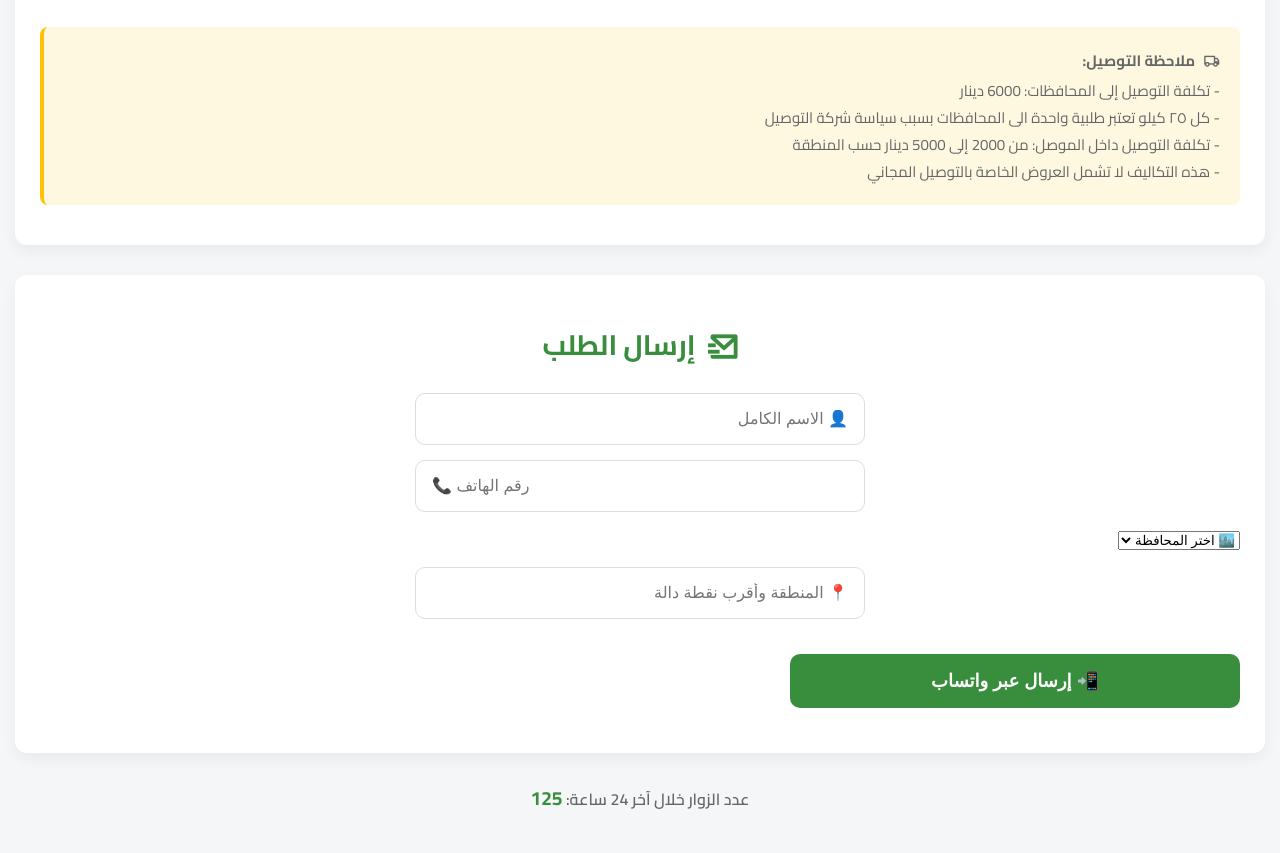
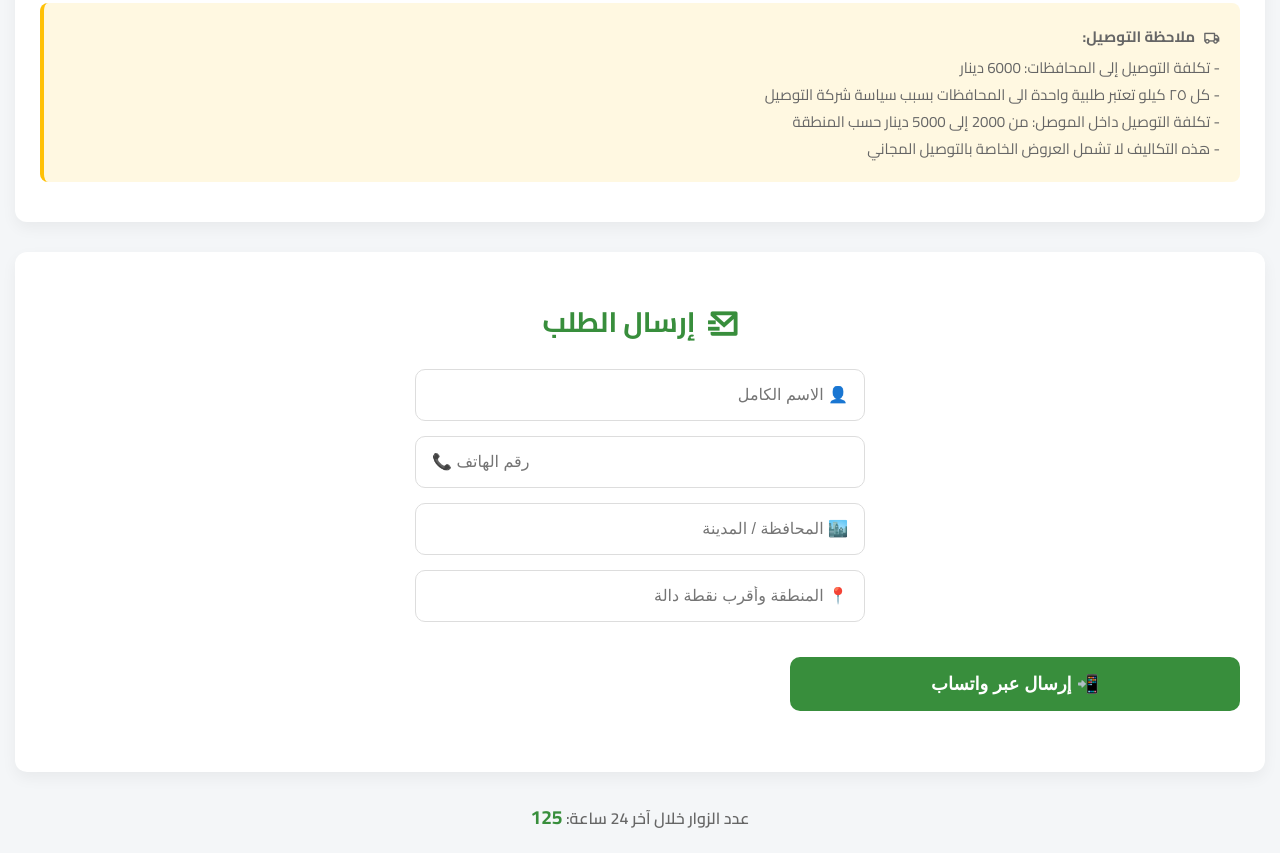
Before and after one commit to Alsalim21/Hussien, a plain HTML site: page index.html in a window 1280 px wide. Shown: the part 4565-5418 px from the top of the page. Drawn offline with nearby package versions, Linux system fonts and the light colour scheme.

Commit message:
Update index.html

```diff
--- a/index.html
+++ b/index.html
@@ -1,3 +1,4 @@
+بصيغة HTML
 <!DOCTYPE html>
 <html lang="ar" dir="rtl">
 <head>
@@ -130,30 +131,7 @@
     <form id="order-form">
       <input type="text" id="customer-name" placeholder="👤 الاسم الكامل" required />
       <input type="tel" id="customer-phone" placeholder="📞 رقم الهاتف" required />
-      <select id="customer-city" required>
-        <option value="">🏙️ اختر المحافظة</option>
-        <option value="بغداد">بغداد</option>
-        <option value="البصرة">البصرة</option>
-        <option value="الموصل">الموصل</option>
-        <option value="أربيل">أربيل</option>
-        <option value="النجف">النجف</option>
-        <option value="كربلاء">كربلاء</option>
-        <option value="السليمانية">السليمانية</option>
-        <option value="ذي قار">ذي قار</option>
-        <option value="واسط">واسط</option>
-        <option value="كركوك">كركوك</option>
-        <option value="المثنى">المثنى</option>
-        <option value="القادسية">القادسية</option>
-        <option value="صلاح الدين">صلاح الدين</option>
-        <option value="دهوك">دهوك</option>
-        <option value="ديالى">ديالى</option>
-        <option value="بابل">بابل</option>
-        <option value="الأنبار">الأنبار</option>
-        <option value="حلبجة">حلبجة</option>
-        <option value="ميسان">ميسان</option>
-        <option value="النجف الأشرف">النجف الأشرف</option>
-        <option value="السماوة">السماوة</option>
-      </select>
+      <input type="text" id="customer-city" placeholder="🏙️ المحافظة / المدينة" required />
       <input type="text" id="customer-location" placeholder="📍 المنطقة وأقرب نقطة دالة" required />
       <button type="submit">📲 إرسال عبر واتساب</button>
     </form>
@@ -164,9 +142,10 @@
   </div>
 
   <div id="productModal" class="modal">
-    <div class="modal-content
-        <span class="close-button">&times;</span>
-    <div id="product-details-modal-content"></div>
+    <div class="modal-content">
+      <button class="close-button">❎</button>
+      <div id="product-details-modal-content"></div>
+    </div>
   </div>
 
   <div class="notification"></div>
```
